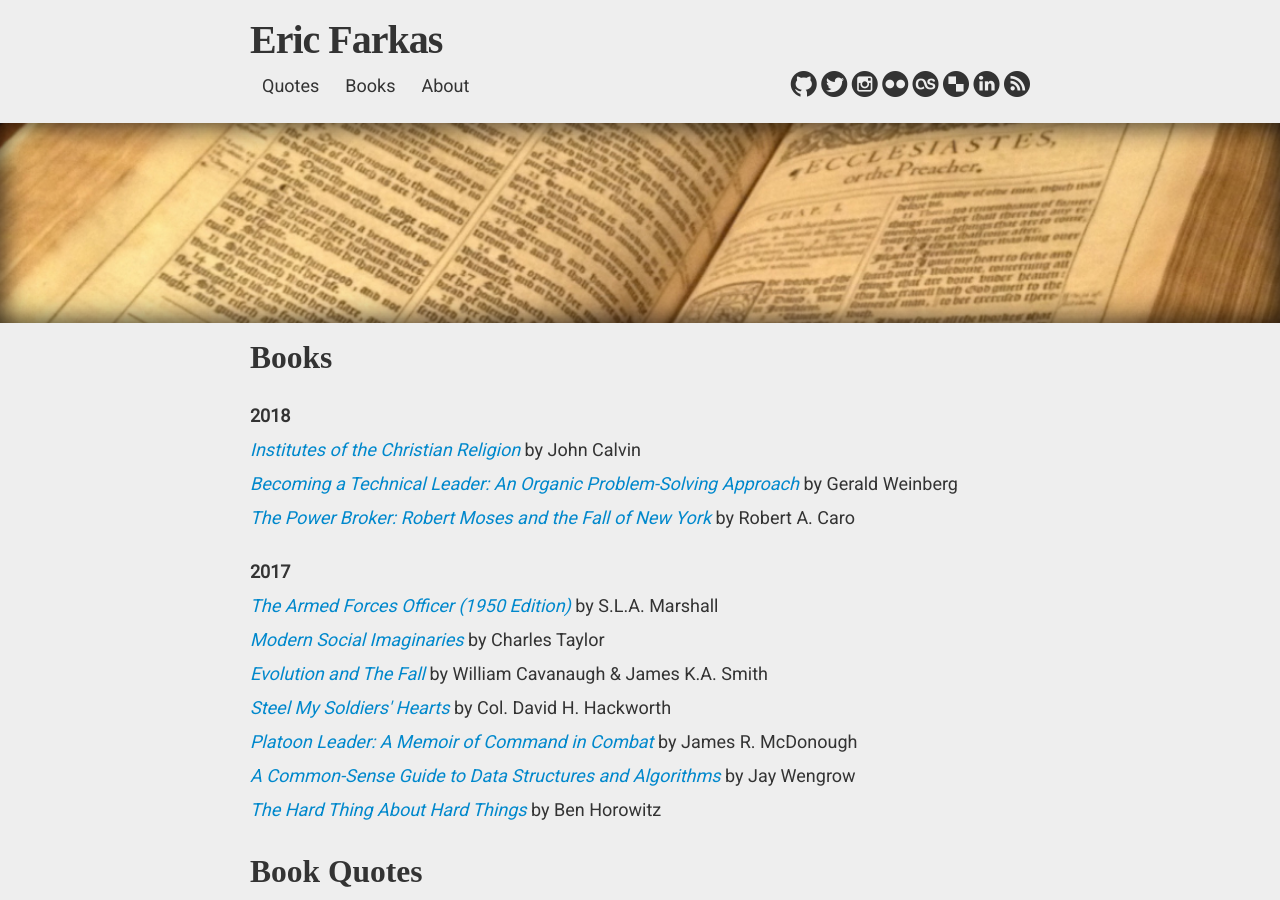
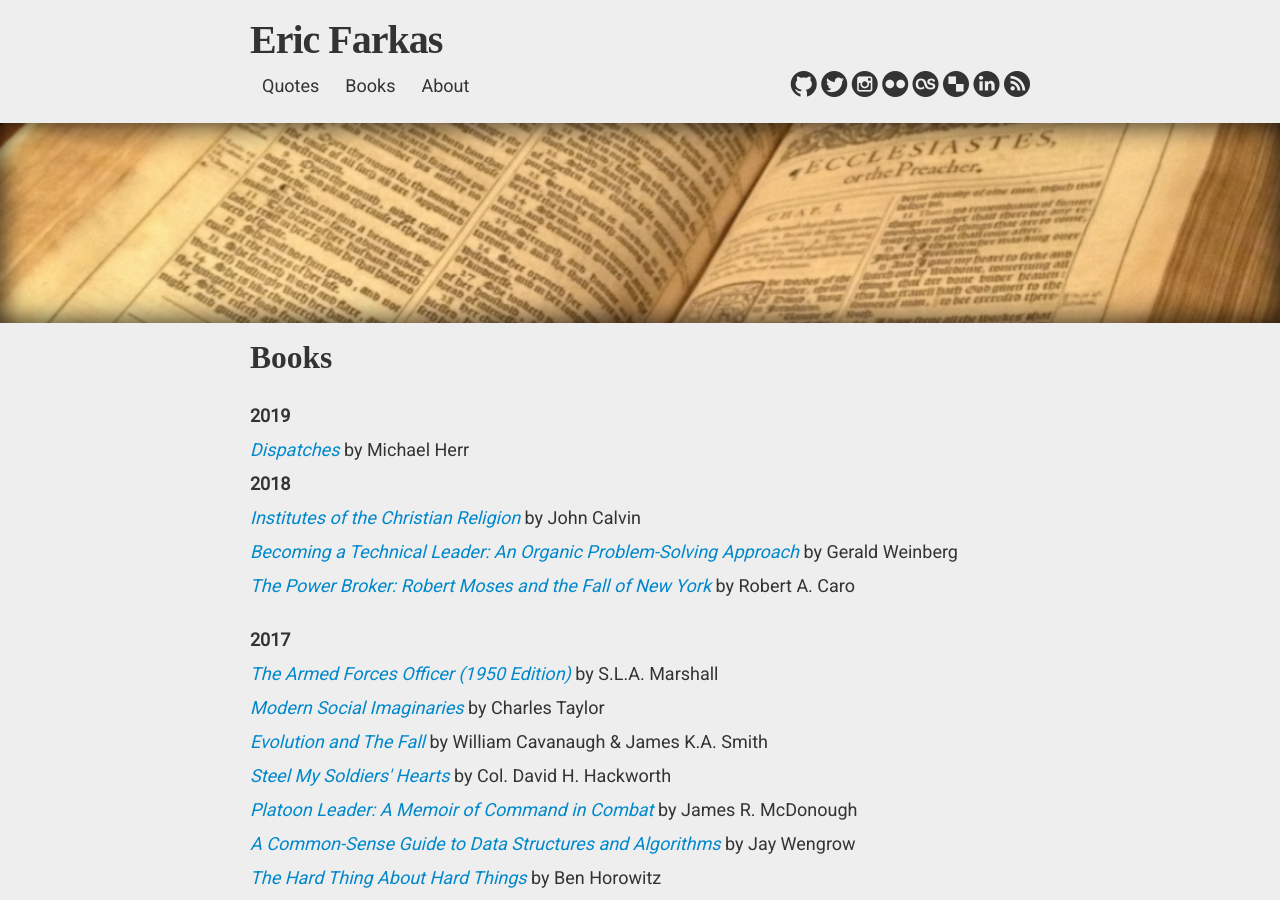
Before and after one commit to speric/speric.github.com, a Jekyll site: the page built from books/index.html, in a window 1280 px wide and 900 px high. Built offline with Jekyll 4.4.1, drawn with Linux system fonts in a browser that asks for light colours; some web fonts are replaced; comment, search, counter and statistics services are not loaded.

Commit message:
Add Dispatches to books

```diff
--- a/books/index.html
+++ b/books/index.html
@@ -7,6 +7,10 @@ header_img: "quotes.jpg"
 <h2>Books</h2>
 
 <br/>
+
+<p><strong>2019</strong></p>
+
+<p><i><a href="https://www.amazon.com/gp/product/B00640Z0RI/">Dispatches</a></i> by Michael Herr</p>
 
 <p><strong>2018</strong></p>
 
```
